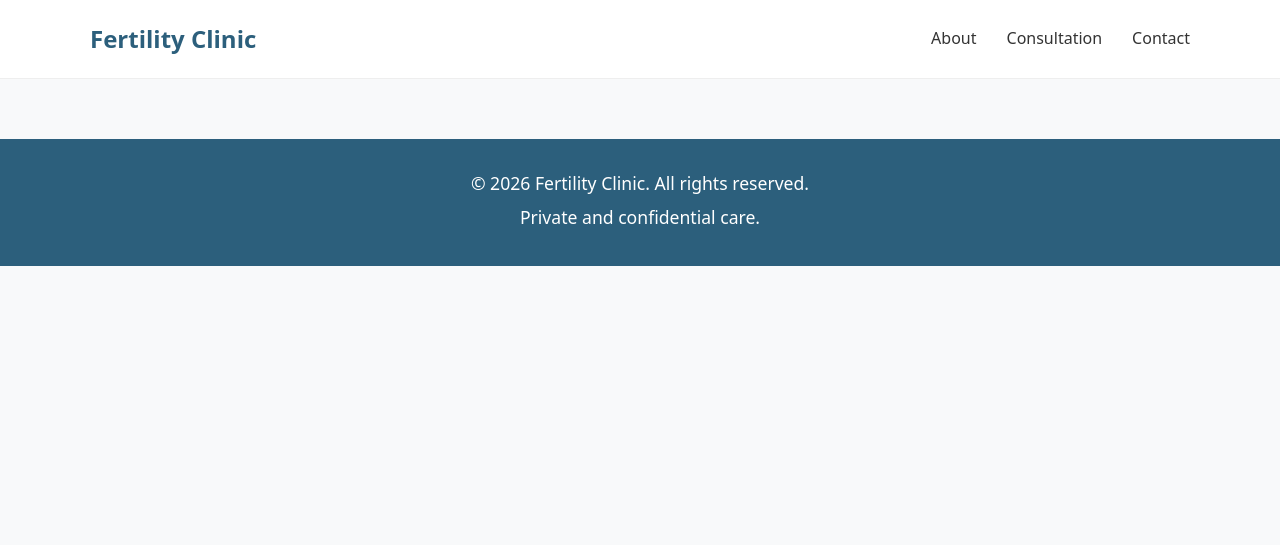
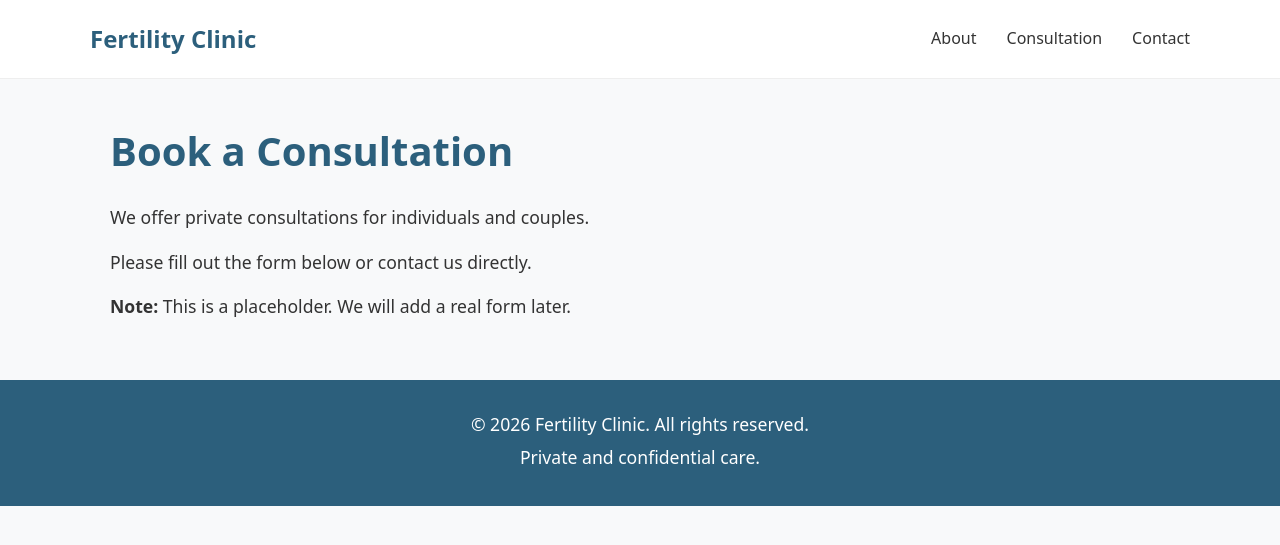
Before and after one commit to NnGitH/Fertility-Clinic-Website, a Jekyll site: the page built from consultation.md, in a window 1280 px wide. Shown: the top 545 px of the page. Built offline with Jekyll 4.4.1, drawn with Linux system fonts in a browser that asks for light colours.

Commit message:
Update consultation.md

```diff
--- a/consultation.md
+++ b/consultation.md
@@ -2,3 +2,11 @@
 layout: default
 title: Book a Consultation
 ---
+
+# Book a Consultation
+
+We offer private consultations for individuals and couples.
+
+Please fill out the form below or contact us directly.
+
+**Note:** This is a placeholder. We will add a real form later.
```
